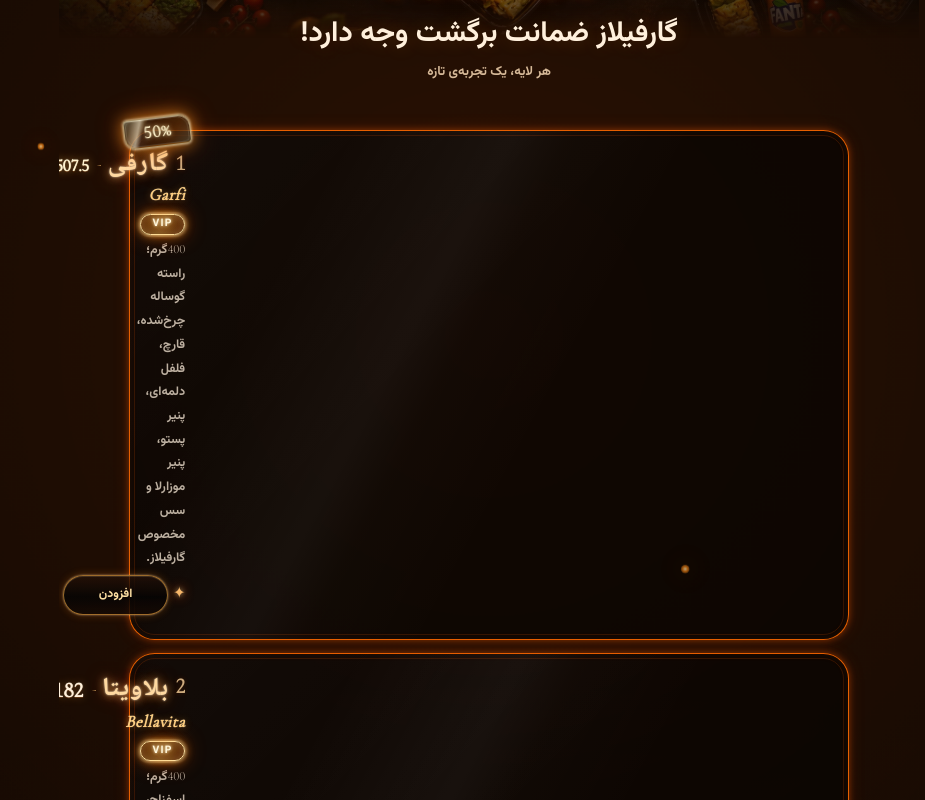
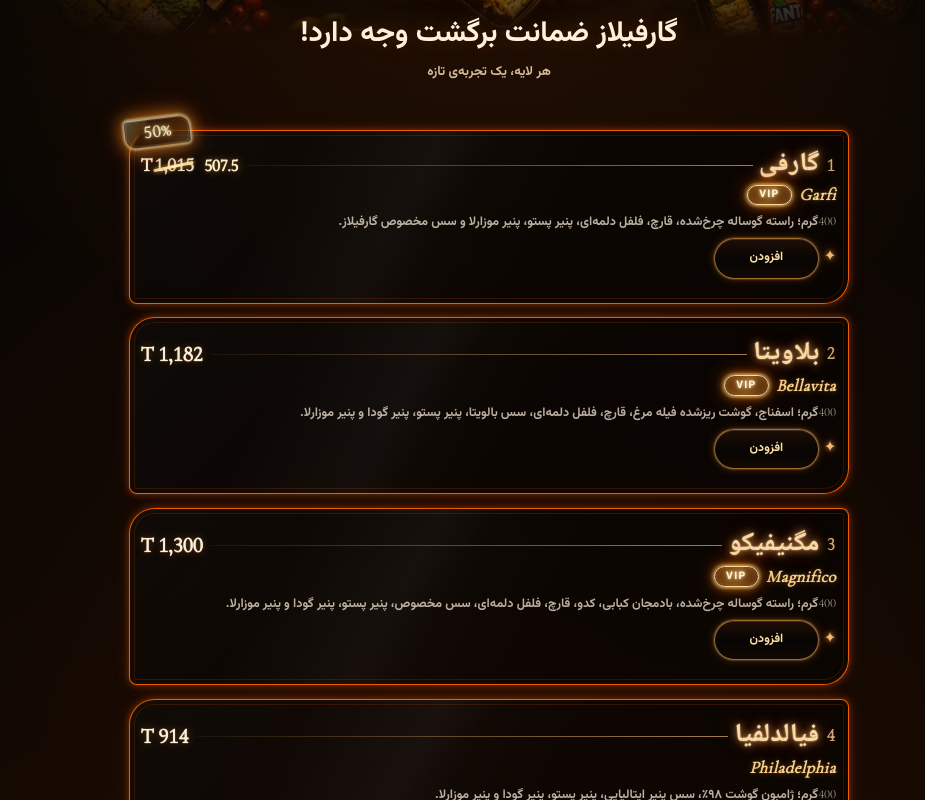
Before and after one commit to mahmoodknds/Garfilas, a Next.js app: page / in a window 1280 px wide. Shown: the part 1080-1880 px from the top of the page, without its empty margins (151-1076 px from the left). Built offline with nearby package versions, Linux system fonts and the light colour scheme.

Commit message:
Style menu cards with asymmetric corners

```diff
--- a/components/sections/Menu/MenuSection.module.css
+++ b/components/sections/Menu/MenuSection.module.css
@@ -55,7 +55,7 @@
 
 .menuList { display: grid; gap: .85rem; list-style: none; margin: .35rem 0 0; padding: 0; }
 .item:has(.discountRibbon) { z-index: 2; }
-.item { --item-index: 0; position: relative; display: grid; direction: ltr; grid-template-columns: 2.15rem minmax(0,1fr); align-items: center; gap: .65rem; min-width: 0; padding: 1rem .6rem 1rem .5rem; overflow: visible; border: 1px solid rgba(255,106,0,.9); border-radius: 1.35rem; outline: 1px solid rgba(255,91,0,.16); outline-offset: -6px; background: linear-gradient(135deg, rgba(255,255,255,.025), rgba(255,255,255,0) 45%), rgba(7,5,4,.72); box-shadow: 0 0 7px rgba(255,91,0,.42), 0 0 18px rgba(255,91,0,.12), inset 0 0 8px rgba(255,91,0,.08); transition: border-color .35s ease, box-shadow .35s ease; }
+.item { --item-index: 0; position: relative; display: block; direction: rtl; min-width: 0; padding: 1rem .6rem 1rem .5rem; overflow: visible; border: 1px solid rgba(255,106,0,.9); border-radius: 1.35rem .42rem 1.35rem .42rem; outline: 1px solid rgba(255,91,0,.16); outline-offset: -6px; background: linear-gradient(135deg, rgba(255,255,255,.025), rgba(255,255,255,0) 45%), rgba(7,5,4,.72); box-shadow: 0 0 7px rgba(255,91,0,.42), 0 0 18px rgba(255,91,0,.12), inset 0 0 8px rgba(255,91,0,.08); transition: border-color .35s ease, box-shadow .35s ease; }
  .revealReady:not(.revealVisible) { opacity: 0; transform: translate3d(0, 24px, 0) scale(.985); }
 .revealVisible { animation: menu-scroll-reveal .58s cubic-bezier(.2,.75,.25,1) both; animation-delay: calc(var(--item-index) * 45ms); }
 @keyframes menu-scroll-reveal {
@@ -76,7 +76,7 @@
 .scrollCue span:nth-child(2) { opacity: .72; margin-top: -.28rem; }
 .scrollCue span:nth-child(3) { opacity: .42; margin-top: -.28rem; }
 @keyframes menu-scroll-cue { 0%,100% { transform: translateY(0); opacity: .55; } 50% { transform: translateY(5px); opacity: 1; } }
-.number { align-self: start; padding-top: .08rem; color: rgba(255,217,160,.78); font: 700 1.35rem/1.2 var(--font-cormorant-garamond), Georgia, serif; font-variant-numeric: lining-nums tabular-nums; direction: ltr; text-shadow: 0 0 5px rgba(255,106,0,.2); }
+.number { display: inline-block; align-self: center; flex: 0 0 auto; padding: 0 .08rem 0 0; color: rgba(255,217,160,.78); font: 700 1rem/1.2 var(--font-cormorant-garamond), Georgia, serif; font-variant-numeric: lining-nums tabular-nums; direction: ltr; text-shadow: 0 0 5px rgba(255,106,0,.2); }
 .details { direction: rtl; min-width: 0; position: relative; padding-inline: 0; padding-bottom: 3.1rem; }
 .nameLine { display: flex; align-items: center; gap: .4rem; min-width: 0; margin-left: 0; }
 .nameLine h3 { margin: 0; color: #ffd9a0; font: 700 1.48rem/1.15 var(--font-noto-naskh), "Noto Naskh Arabic", serif; letter-spacing: .025em; white-space: normal; -webkit-text-stroke: .15px rgba(255,217,160,.32); text-shadow: 0 0 2px rgba(255,248,223,.8), 0 0 8px rgba(255,179,92,.9), 0 0 18px rgba(255,106,0,.52); }
@@ -123,8 +123,8 @@
   .content { margin-top: -4rem; padding-inline: 1.25rem; }
   .header { padding-bottom: 1.4rem; }
   .title { max-width: 100%; font-size: clamp(1.55rem, 2.8vw, 1.8rem); line-height: 1.6; }
-  .item { padding: 1.15rem .75rem 1.15rem .65rem; grid-template-columns: 2.8rem minmax(0,1fr); gap: .85rem; border-radius: 1.6rem; }
-  .number { font-size: 1.35rem; }
+  .item { padding: 1.15rem .75rem 1.15rem .65rem; border-radius: 1.6rem .48rem 1.6rem .48rem; }
+  .number { font-size: 1.12rem; }
   .price { font-size: 1.32rem; }
   .nameLine h3 { font-size: 1.62rem; }
   .italian { font-size: 1.05rem; }
@@ -138,7 +138,7 @@
   .menuQuantityControl button:global(.addButton) { width: 4.5rem; min-width: 4.5rem; height: 1.875rem; padding-inline: .42rem; font-size: .7rem; box-sizing: border-box; }
   .content { padding-inline: .7rem; }
   .item { grid-template-columns: 1.8rem minmax(0,1fr); gap: .45rem; padding: .85rem .5rem .85rem .35rem; }
-  .number { font-size: 1.15rem; }
+  .number { font-size: .96rem; }
   .price { font-size: 1.18rem; letter-spacing: -.015em; }
   .price.discountedPrice { font-size: 1.06rem; }
   .price.originalPrice { font-size: 1.18rem; }
```
